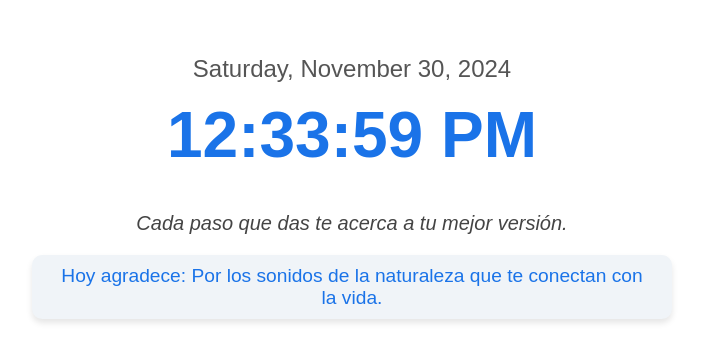
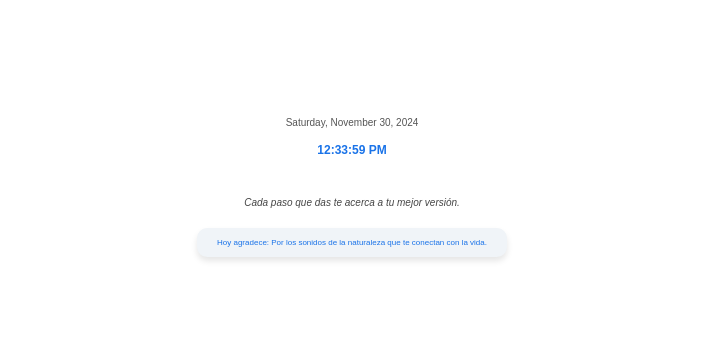
Before and after one commit to emiliagr2102/ClockPowerHour, a plain HTML site: page index.html in a window 1280 px wide. Shown: the part 233-594 px from the top of the page, without its empty margins (288-991 px from the left). Drawn offline with Linux system fonts and the light colour scheme.

Commit message:
Update styles.css

```diff
--- a/styles.css
+++ b/styles.css
@@ -7,34 +7,34 @@ body {
     align-items: center;
     height: 100vh;
     margin: 0;
-    background-color: #ffffff;
+    background-color: #ffffff; /* Fondo blanco */
     color: #333333;
     text-align: center;
     padding: 20px;
 }
 
 #time {
-    font-size: 4rem;
+    font-size: 12px; /* Tamaño de fuente para el reloj */
     font-weight: bold;
     color: #1a73e8;
     margin-bottom: 20px;
 }
 
 #date {
-    font-size: 1.5rem;
+    font-size: 10px; /* Tamaño de fuente para la fecha */
     margin-bottom: 15px;
     color: #555555;
 }
 
 #quote {
-    font-size: 1.25rem;
+    font-size: 10px; /* Tamaño de fuente para la frase */
     font-style: italic;
     margin: 20px;
     color: #444444;
 }
 
 #gratitude {
-    font-size: 1.2rem;
+    font-size: 8px; /* Tamaño de fuente para la razón de agradecer */
     background-color: #f0f4f8;
     color: #1a73e8;
     padding: 10px 20px;
```
